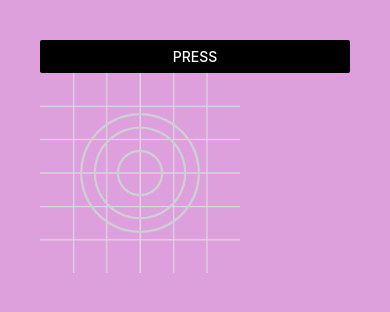
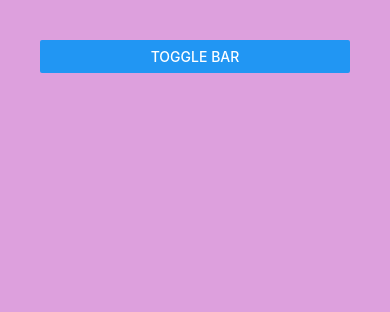
Before and after one commit to av1v3k/learn-rn, a React Native app: screen / in a window 390 px wide. Shown: the top 312 px of the page. Built offline with nearby package versions, Linux system fonts and the light colour scheme.

Commit message:
StatusBar comp

```diff
--- a/App.js
+++ b/App.js
@@ -1,19 +1,10 @@
-import {
-  View,
-  Text,
-  Image,
-  ImageBackground,
-  ScrollView,
-  Button,
-  Pressable,
-  Modal,
-} from "react-native";
+import { View, StatusBar, Button } from "react-native";
 import { useState } from "react";
 const logoImg = require("./assets/adaptive-icon.png");
 const logoImg2 = "https://picsum.photos/200";
 
 export default function App() {
-  const [isModalVisible, setisModalVisible] = useState(false);
+  const [isStatusBarVisible, setStatusBarVisible] = useState(false);
 
   return (
     <View
@@ -23,31 +14,11 @@ export default function App() {
         padding: 40,
       }}
     >
+      <StatusBar hidden={isStatusBarVisible} barStyle={"dark-content"} />
       <Button
-        title="Press"
-        onPress={() => console.log("Pressed")}
-        color={"black"}
+        title="Toggle Bar"
+        onPress={() => setStatusBarVisible(!isStatusBarVisible)}
       ></Button>
-      <Pressable
-        onPress={() => {
-          console.log("from Image Press");
-          setisModalVisible(true);
-        }}
-      >
-        <Image source={logoImg} style={{ width: 200, height: 200 }} />
-      </Pressable>
-      <Modal
-        visible={isModalVisible}
-        animationType="slide"
-        presentationStyle="pageSheet"
-      >
-        <View style={{ flex: 1, backgroundColor: "lightblue", padding: 40 }}>
-          <Button
-            title="Close Modal"
-            onPress={() => setisModalVisible(false)}
-          ></Button>
-        </View>
-      </Modal>
     </View>
   );
 }
```
Also changed, not shown: 1 other file (tests, documents, lock files or other folders).
